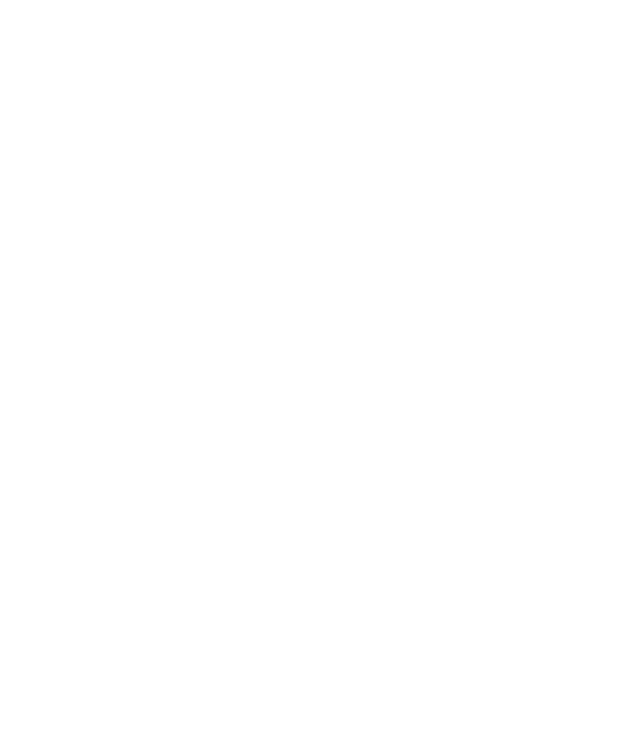
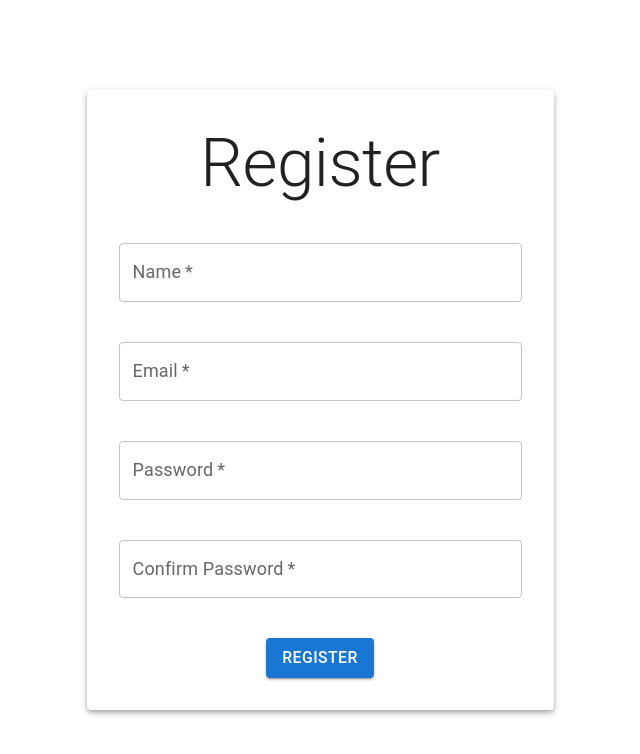
Before and after one commit to Sewar77/React3-Resturant, a React (Vite) app in the folder resturant/: page /register in a window 1280 px wide. Before the commit this address had no page. Shown: the top 754 px of the page, without its empty margins (384-1024 px from the left). Built offline with nearby package versions, Linux system fonts and the light colour scheme.

Commit message:
feat: implement user registration with form validation and context management

```diff
--- a/resturant/package.json
+++ b/resturant/package.json
@@ -15,6 +15,7 @@
     "@mui/material": "^9.0.0",
     "react": "^19.2.4",
     "react-dom": "^19.2.4",
+    "react-hot-toast": "^2.6.0",
     "react-router-dom": "^7.14.1"
   },
   "devDependencies": {
--- a/resturant/src/App.jsx
+++ b/resturant/src/App.jsx
@@ -2,14 +2,19 @@ import Contact from "./Pages/Contact/Contact";
 import Landing from "./Pages/Landing/Landing";
 import { Routes, Route } from "react-router-dom";
 import Test from "./components/Test.jsx";
+import { Toaster } from "react-hot-toast";
+import Register from "./components/Auth/Register.jsx";
 function App() {
   return (
     <>
+      {/* config toaster */}
+      <Toaster position="top-center" />
       {/* define routes */}
       <Routes>
         <Route path="/" element={<Landing />} />
         <Route path="/contact" element={<Contact />} />
-        <Route path="/sewar/jihad/react2/course" element={<Test />} />
+        <Route path="/test" element={<Test />} />
+        <Route path="/register" element={<Register />} />
       </Routes>
     </>
   );
--- /dev/null
+++ b/resturant/src/Context/userContext.jsx
@@ -0,0 +1,29 @@
+import { createContext, useEffect, useState } from "react";
+
+export const userContext = createContext(); //store data
+
+//provide these data
+export default function UserProvider({ children }) {
+  //new state to store the users
+  const [users, setUsers] = useState([]);
+
+  // store in local storage (set item ======> string) == convert the data into string
+  // localStorage.setItem("users", JSON.stringify(users));
+  // get from local storage (GET ITEM====> parse ) convert from string to the original type
+
+  useEffect(() => {
+    const allUsers = JSON.parse(localStorage.getItem("users")) || [];
+    if (allUsers) {
+      setUsers(allUsers);
+    }
+  }, []);
+  //empty [] => empty depandancies=> when refresh
+
+  return (
+    <userContext.Provider value={{ users, setUsers }}>
+      {/* value => what to provide */}
+      {children}
+      {/* children => for whome to provide */}
+    </userContext.Provider>
+  );
+}
--- /dev/null
+++ b/resturant/src/Hooks/useAuth.js
@@ -0,0 +1,44 @@
+import { useContext } from "react"
+import { userContext } from "../Context/userContext"
+import toast from "react-hot-toast";
+export const useAuth = () => {
+    const { users, setUsers } = useContext(userContext) //this is how to use the context
+    console.log(users);
+    const register = (userData) => {
+        try {
+            //validation
+            if (!userData.email || !userData.name || !userData.password || !userData.confirmPassword) {
+                toast.error("Please fill all feilds!");
+                return
+            }
+            if (userData.password !== userData.confirmPassword) {
+                toast.error("Passwords should match!");
+                return
+            }
+
+            const isExist = users.find(user => user.email === userData.email)
+            if (isExist) {
+                toast.error("Email already exist!");
+                return
+            }
+            const newUser = {
+                name: userData.name,
+                email: userData.email,
+                password: userData.password,
+                confirmPassword: userData.confirmPassword,
+                id: Date.now() //id should be unique
+            }
+            toast.success("Registeration sucessfully")
+            // [...array, newarray] => shadow copy for array
+            const updatedUsers = [...users, newUser]
+            setUsers(updatedUsers)
+            localStorage.setItem("users", JSON.stringify(updatedUsers))
+        } catch (err) {
+            console.log(err)
+        }
+    }
+    //task:
+    const login = () => { }
+
+    return { register }
+}
--- /dev/null
+++ b/resturant/src/components/Auth/Register.jsx
@@ -0,0 +1,92 @@
+import { Button, Container, Paper, TextField, Typography } from "@mui/material";
+import { useAuth } from "../../Hooks/useAuth";
+import { useState } from "react";
+function Register() {
+  const { register } = useAuth();
+  const [userData, setUserData] = useState({
+    name: "",
+    email: "",
+    password: "",
+    confirmPassword: "",
+  });
+  console.log("userData", userData);
+
+  const handleRegister = () => {
+    register(userData);
+    setUserData({
+      name: "",
+      email: "",
+      password: "",
+      confirmPassword: "",
+    });
+  };
+  return (
+    <>
+      <Container
+        sx={{
+          margin: "auto",
+          textAlign: "center",
+        }}
+      >
+        <Paper
+          elevation={4}
+          sx={{
+            display: "flex",
+            flexDirection: "column",
+            gap: 5,
+            justifyContent: "center",
+            alignItems: "center",
+            p: 4,
+            m: 4,
+            width: "100%",
+          }}
+        >
+          <Typography variant="h2">Register</Typography>
+          <TextField
+            label="Name"
+            fullWidth
+            required
+            value={userData.name}
+            onChange={(e) => setUserData({ ...userData, name: e.target.value })}
+          />
+          {/* uncontrolled components! */}
+          <TextField
+            label="Email"
+            type="email"
+            fullWidth
+            required
+            value={userData.email}
+            onChange={(e) =>
+              setUserData({ ...userData, email: e.target.value })
+            }
+          />
+          <TextField
+            label="Password"
+            type="password"
+            fullWidth
+            required
+            value={userData.password}
+            onChange={(e) =>
+              setUserData({ ...userData, password: e.target.value })
+            }
+          />
+          <TextField
+            label="Confirm Password"
+            type="password"
+            fullWidth
+            required
+            value={userData.confirmPassword}
+            onChange={(e) =>
+              setUserData({ ...userData, confirmPassword: e.target.value })
+            }
+          />
+          <Button variant="contained" type="submit" onClick={handleRegister}>
+            Register
+          </Button>
+        </Paper>
+      </Container>
+    </>
+  );
+}
+
+export default Register;
--- a/resturant/src/components/Navbar/Navbar.jsx
+++ b/resturant/src/components/Navbar/Navbar.jsx
@@ -39,7 +39,9 @@ function Navbar() {
               <MenuItem>About Us</MenuItem>
               <MenuItem>Menu</MenuItem>
               <MenuItem>Login</MenuItem>
-              <MenuItem>Register</MenuItem>
+              <MenuItem onClick={() => navigate("/register")}>
+                Register
+              </MenuItem>
             </MenuList>
           </Box>
           <Box>
--- a/resturant/src/main.jsx
+++ b/resturant/src/main.jsx
@@ -3,10 +3,14 @@ import { createRoot } from "react-dom/client";
 import "./index.css";
 import App from "./App.jsx";
 import { BrowserRouter } from "react-router-dom";
+import UserProvider from "./Context/userContext.jsx";
 createRoot(document.getElementById("root")).render(
   <StrictMode>
     <BrowserRouter>
-      <App />
+      <UserProvider>
+        <App />
+        {/* app is cildren for user provider */}
+      </UserProvider>
     </BrowserRouter>
   </StrictMode>
 );
```
Also changed, not shown: resturant/src/components/Auth/Login.jsx (added), 1 other file (tests, documents, lock files or other folders).
